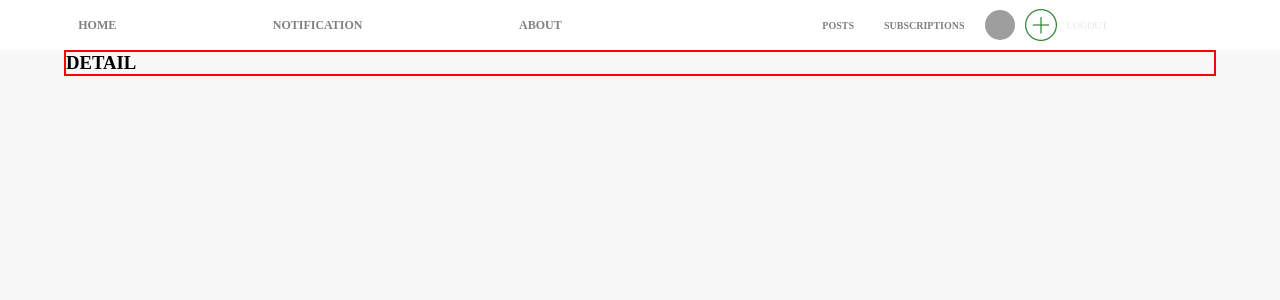
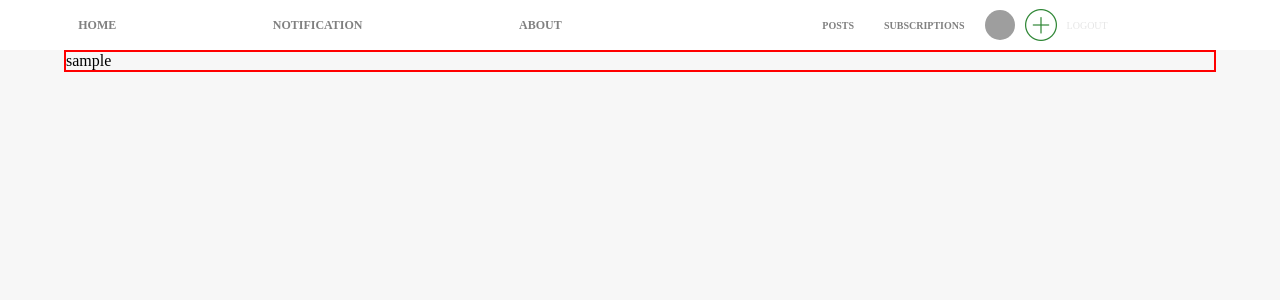
Before and after one commit to YauheniRusinchuk/something_for_django, a Django app: a page that uses src/templates/profile/detail.html in a window 1280 px wide. Shown: the top 300 px of the page. Run offline with Django 3.2, Linux system fonts and the light colour scheme; tables that the repository leaves empty hold one stand-in row (values such as "Sample post"); parts of the project's set-up code (start-up, migrations or seed data) failed here and were passed over; some web fonts are replaced; grey boxes are pictures that could not be loaded.

Commit message:
add get absolute url

```diff
--- a/src/templates/home/index.html
+++ b/src/templates/home/index.html
@@ -14,7 +14,7 @@
                         {% else %}
                             <img src="https://fora.kz/images/no-photo.jpg" width="20" height="20" alt="">
                         {% endif %}
-                        <a href="">{{twit.profile.login}}</a>
+                        <a href="{{twit.profile.get_absolue_url}}">{{twit.profile.login}}</a>
                     </div>
                 </div>
             {% endfor %}
@@ -35,7 +35,7 @@
                             {% else %}
                                 <img src="https://fora.kz/images/no-photo.jpg" width="20" height="20" alt="">
                             {% endif %}
-                            <a href="">{{twit.profile.login}}</a>
+                            <a href="{{twit.profile.get_absolue_url}}">{{twit.profile.login}}</a>
                         </div>
                     </div>
                 {% endfor %}
--- a/src/templates/profile/detail.html
+++ b/src/templates/profile/detail.html
@@ -6,7 +6,9 @@
     {% include 'header.html' %}
 
     <div class="profile_container">
-        <h3>DETAIL</h3>
+        <div class="">
+            <p>{{object.login}}</p>
+        </div>
     </div>
 
 {% endblock %}
```
